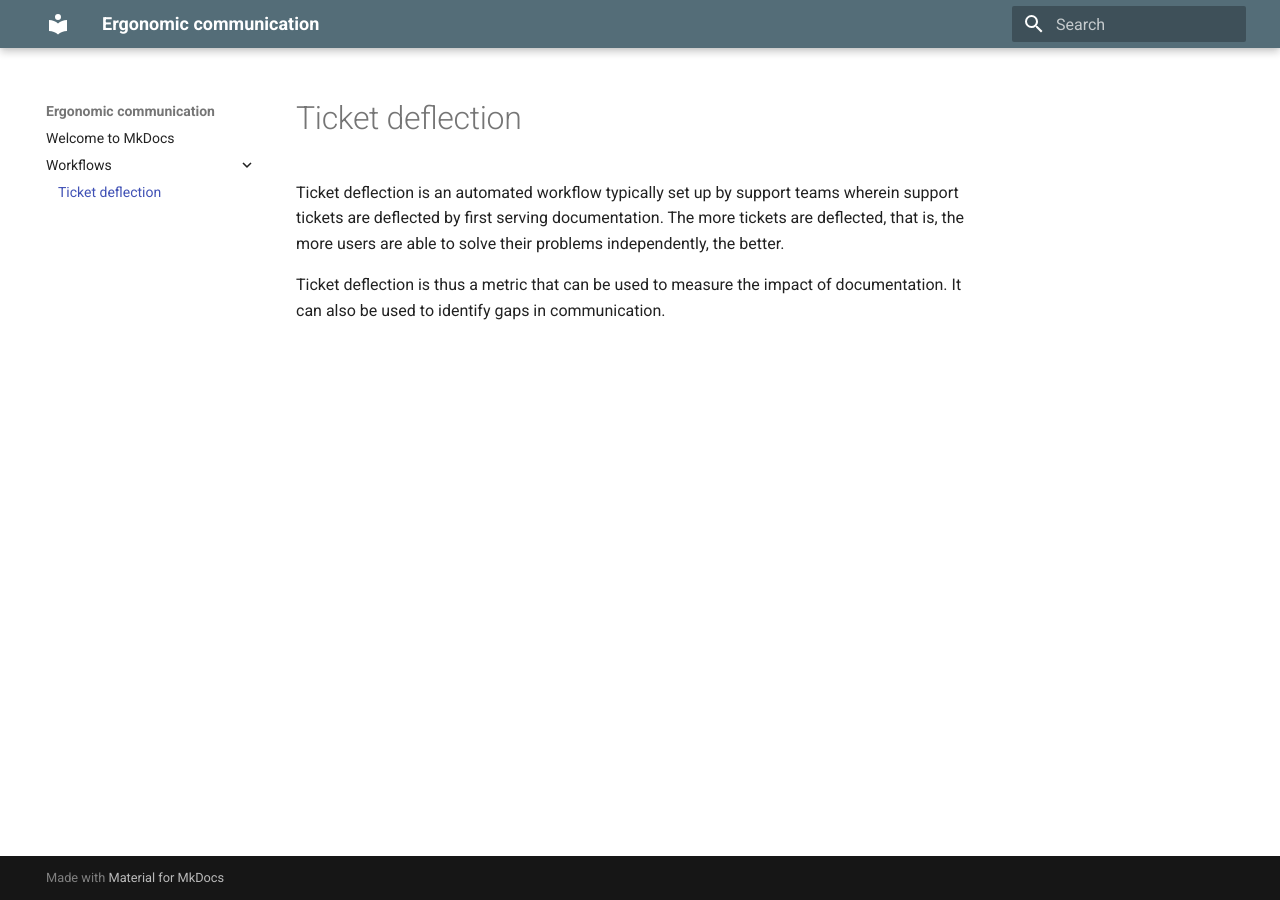
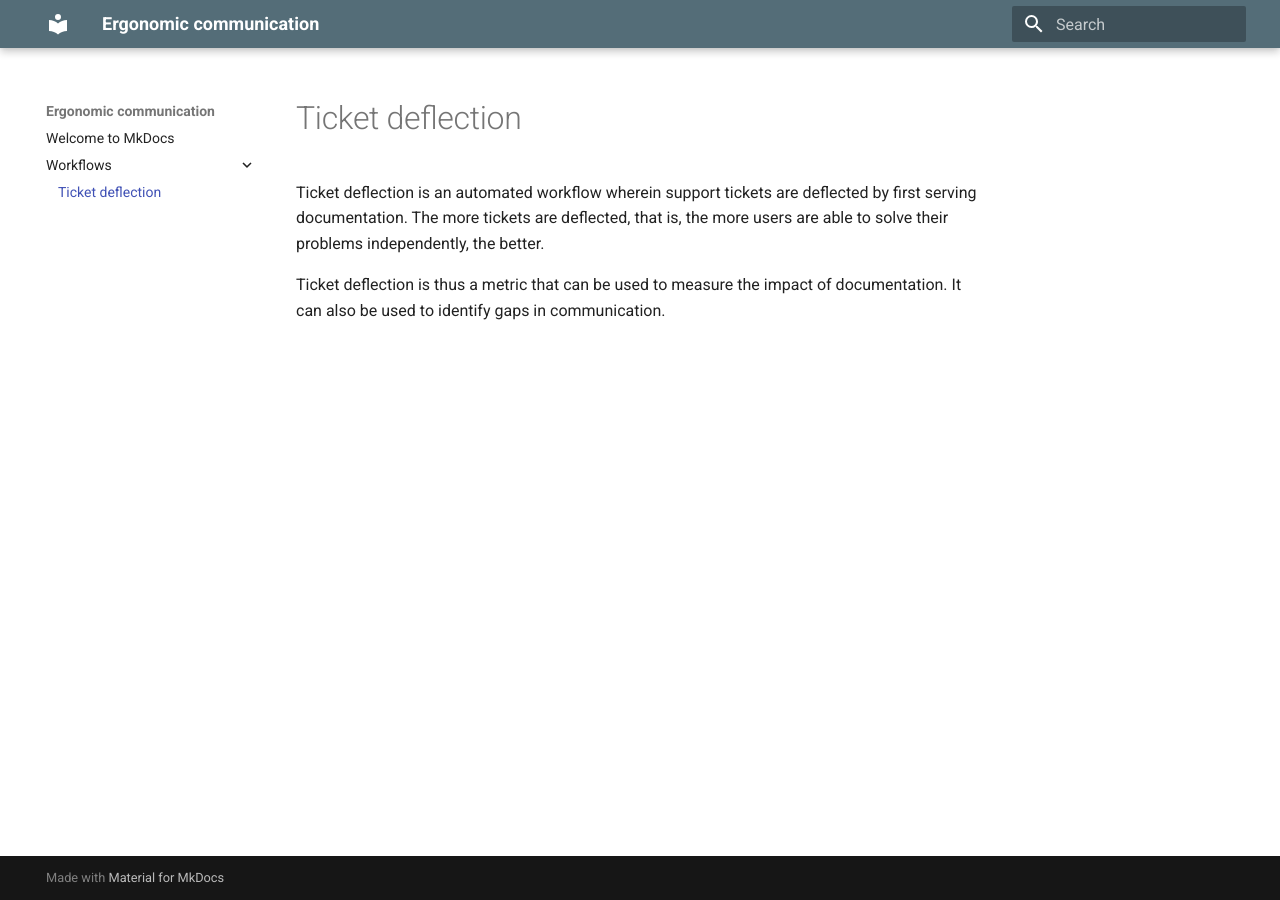
Before and after one commit to s-santillan/s-santillan.github.io, an MkDocs documentation site: the page built from docs/workflows/ticket-deflection.md, in a window 1280 px wide. Built offline with MkDocs 1.6.1 and Material for MkDocs 9.7.7, drawn with Linux system fonts in a browser that asks for light colours.

Commit message:
cut words

```diff
--- a/docs/workflows/ticket-deflection.md
+++ b/docs/workflows/ticket-deflection.md
@@ -1,5 +1,5 @@
 # Ticket deflection
 
-Ticket deflection is an automated workflow typically set up by support teams wherein support tickets are deflected by first serving documentation. The more tickets are deflected, that is, the more users are able to solve their problems independently, the better.
+Ticket deflection is an automated workflow wherein support tickets are deflected by first serving documentation. The more tickets are deflected, that is, the more users are able to solve their problems independently, the better.
 
 Ticket deflection is thus a metric that can be used to measure the impact of documentation. It can also be used to identify gaps in communication.
```
